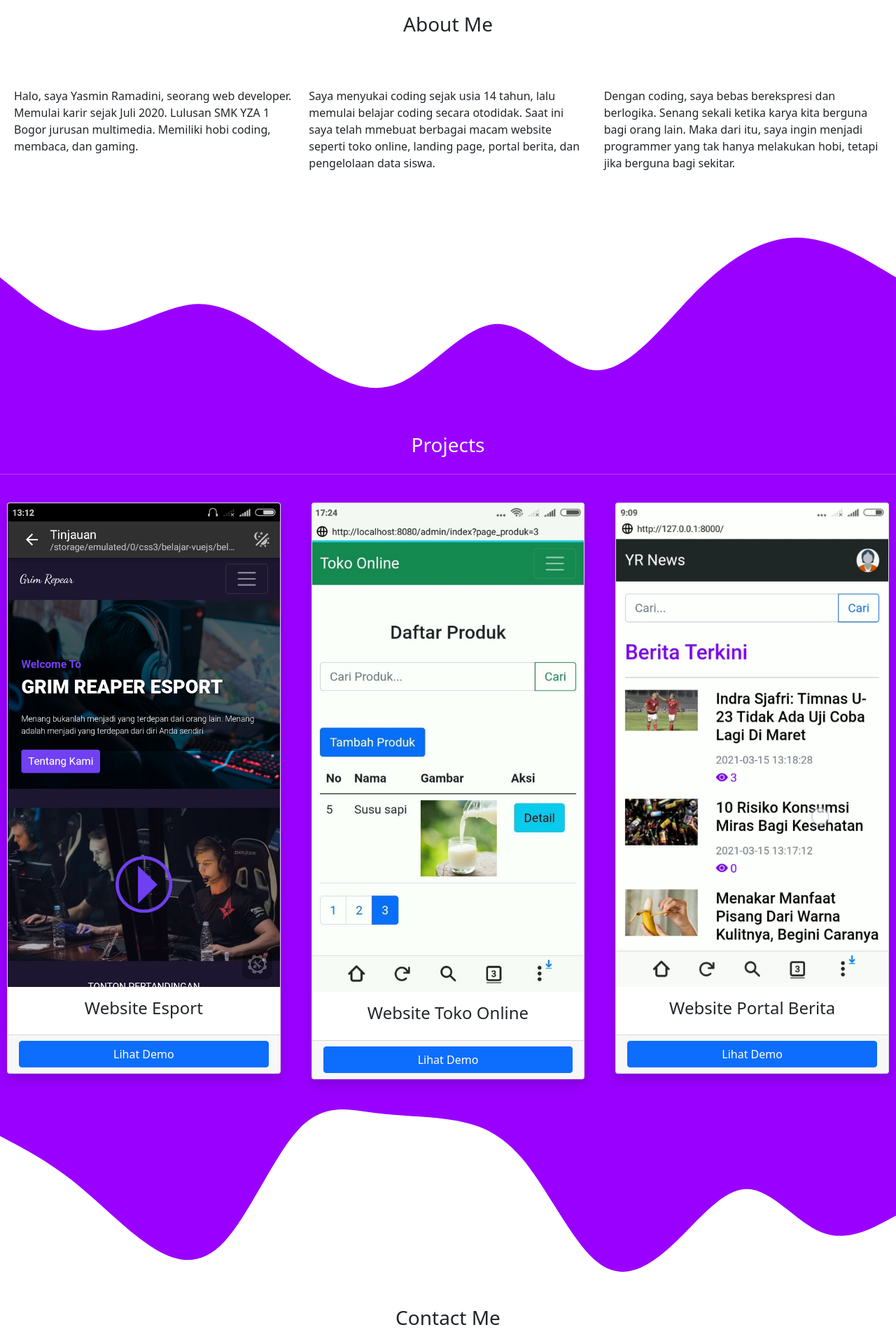
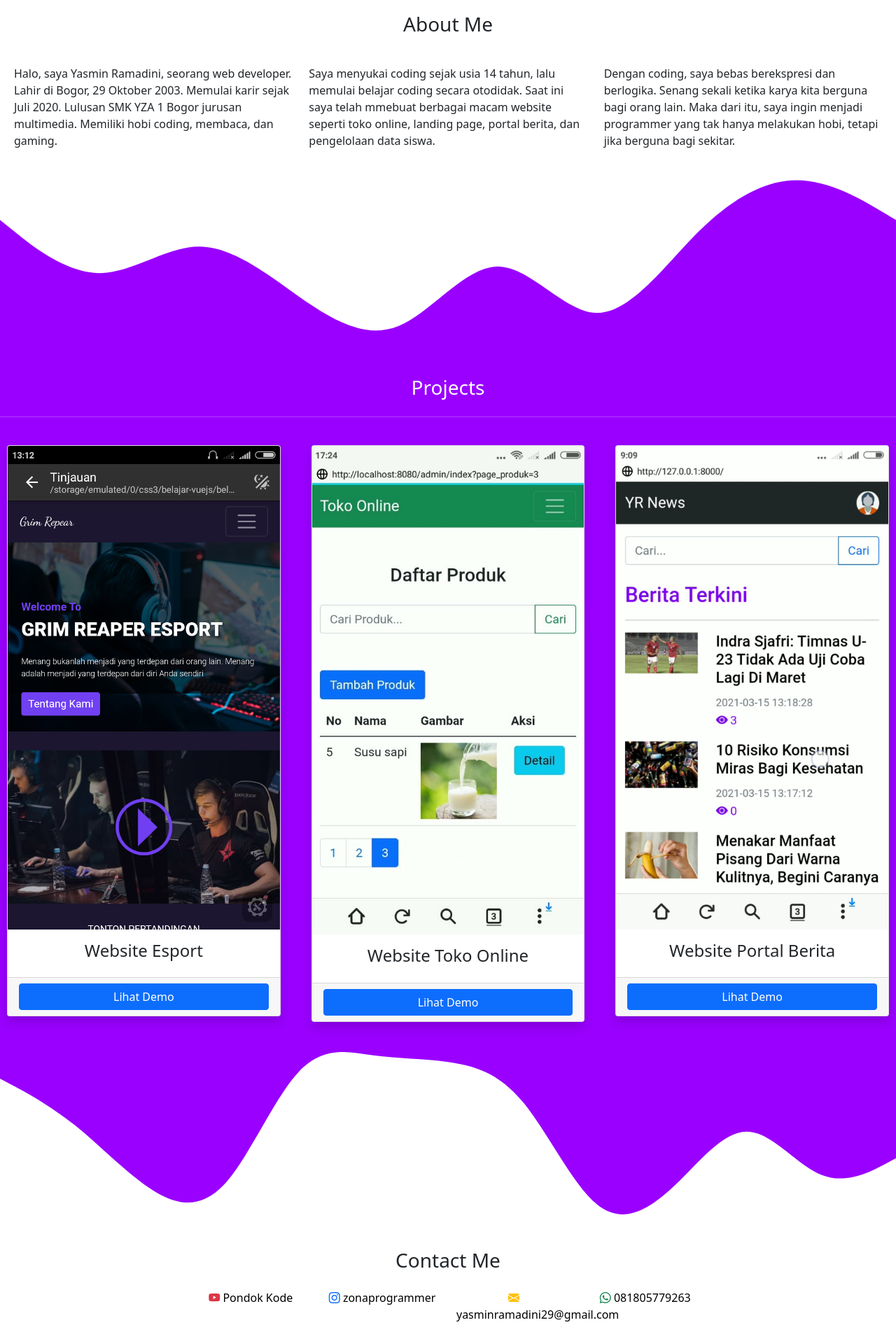
Before and after one commit to yrartz/my-portfolio, a plain HTML site: page index.html in a window 1280 px wide. Shown: the part 380-2283 px from the top of the page at 70% size. Drawn offline with nearby package versions, Linux system fonts and the light colour scheme.

Commit message:
update index.html

```diff
--- a/index.html
+++ b/index.html
@@ -87,7 +87,7 @@
                 <a class="nav-link active" aria-current="page" href="#">Home</a>
                 <a class="nav-link" href="#about">About</a>
                 <a class="nav-link" href="#projects">Projects</a>
-                <a class="nav-link" href="#">Contact</a>
+                <a class="nav-link" href="#contact">Contact</a>
               </div>
             </div>
           </div>
@@ -110,20 +110,19 @@
         <!-- awal about me -->
             <h3 class="text-center mt-5">About Me</h3>
             <hr>
-            <div class="row mt-3" id="about">
-                <div class="col-md-4 my-3">
-                    Halo, saya Yasmin Ramadini, seorang web developer. Memulai karir sejak Juli 2020. Lulusan SMK YZA 1 Bogor jurusan multimedia. Memiliki hobi coding, membaca, dan gaming.
+            <div class="row" id="about">
+                <div class="col-md-4 mb-3">
+                    Halo, saya Yasmin Ramadini, seorang web developer. Lahir di Bogor, 29 Oktober 2003. Memulai karir sejak Juli 2020. Lulusan SMK YZA 1 Bogor jurusan multimedia. Memiliki hobi coding, membaca, dan gaming.
                 </div>
-                <div class="col-md-4 my-3">
+                <div class="col-md-4 mb-3">
                     Saya menyukai coding sejak usia 14 tahun, lalu memulai belajar coding secara otodidak. Saat ini saya telah mmebuat berbagai macam website seperti toko online, landing page, portal berita, dan pengelolaan data siswa.
                 </div>
-                <div class="col-md-4 my-3">
+                <div class="col-md-4 mb-3">
                     Dengan coding, saya bebas berekspresi dan berlogika. Senang sekali ketika karya kita berguna bagi orang lain. Maka dari itu, saya ingin menjadi programmer yang tak hanya melakukan hobi, tetapi jika berguna bagi sekitar.
                 </div>
             </div>
             <!-- akhir about me -->
 
-            <div style="height:50px"></div>
 
             <svg xmlns="http://www.w3.org/2000/svg" viewBox="0 0 1440 320"><path fill="#9A00FF" fill-opacity="1" d="M0,96L26.7,117.3C53.3,139,107,181,160,181.3C213.3,181,267,139,320,138.7C373.3,139,427,181,480,218.7C533.3,256,587,288,640,266.7C693.3,245,747,171,800,170.7C853.3,171,907,245,960,245.3C1013.3,245,1067,171,1120,117.3C1173.3,64,1227,32,1280,32C1333.3,32,1387,64,1413,80L1440,96L1440,320L1413.3,320C1386.7,320,1333,320,1280,320C1226.7,320,1173,320,1120,320C1066.7,320,1013,320,960,320C906.7,320,853,320,800,320C746.7,320,693,320,640,320C586.7,320,533,320,480,320C426.7,320,373,320,320,320C266.7,320,213,320,160,320C106.7,320,53,320,27,320L0,320Z"></path></svg>
 
@@ -177,15 +176,23 @@
 
             <!-- contact -->
             <h3 class="text-center my-3">Contact Me</h3>
-            <div class="row text-center">
-                <div class="col-md-3">
+            <div class="row text-center" id="contact">
+                <div class="col-md-3 my-2">
                     <i class="bi bi-youtube text-danger"></i> <a href="https://youtube.com/channel/UCF9xLFP8KdyJxB8O-LM7hNA" style="color:black; text-decoration:none">Pondok Kode</a>
                 </div>
-                <div class="col-md-3"
-                <i class="bi bi-instagram text-primary"></i> <a href="https://www.instagram.com/zonaprogrammer">zonaprogrammer</a>
+                <div class="col-md-3 my-2">
+                    <i class="bi bi-instagram text-primary"></i> <a href="https://www.instagram.com/zonaprogrammer" style="color:black; text-decoration:none">zonaprogrammer</a>
+                </div>
+                <div class="col-md-3 my-2">
+                    <i class="bi bi-envelope-fill text-warning"></i> <a href="mailto:yasminramadini29@gmail.com" style="color:black; text-decoration:none">yasminramadini29@gmail.com</a>
+                </div>
+                <div class="col-md-3 my-2">
+                    <i class="bi bi-whatsapp text-success"></i> <a href="https://wa.me/6281805779263" style="color:black; text-decoration:none">081805779263</a>
+                </div>
             </div>
             <!-- akhir contact -->
 
+            <div style="margin-bottom:50px"></div>
 
         <script src="bootstrap-5/bootstrap-5/js/bootstrap.js"></script>
 
```
